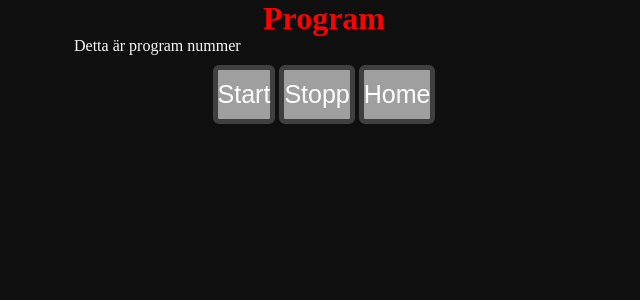
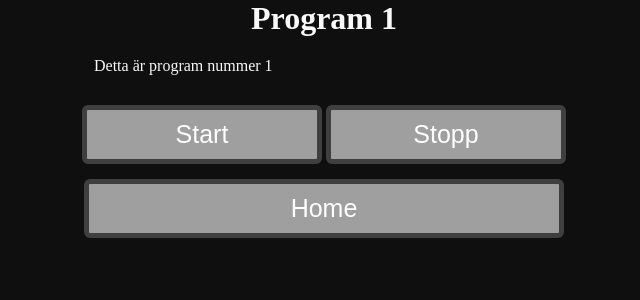
Before and after one commit to RobotPsykolog/RPi_TimeLapse_Web, a Flask app: page /program1 in a window 1280 px wide. Shown: the top 300 px of the page, without its empty margins (316-956 px from the left). Run offline with Flask 2, Linux system fonts and the light colour scheme.

Commit message:
Få med lite fler filer från förra steget

```diff
--- a/Main.py
+++ b/Main.py
@@ -1,7 +1,8 @@
 
 from app import app
+from app.models import Camera
+
 
 if __name__ == '__main__':
 
-    #app.run(debug = True, host='0.0.0.0', extra_files = 'static/css')
     app.run(debug = True, host='0.0.0.0')
--- a/app/__init__.py
+++ b/app/__init__.py
@@ -3,3 +3,5 @@ from flask import Flask
 app = Flask(__name__)
 
 from app import views
+
+from app import models
--- a/app/static/css/style.css
+++ b/app/static/css/style.css
@@ -15,11 +15,14 @@ body {
 
 .heading{
     text-align: center;
-    color: red;
 }
 
+.input_field{
+    margin: 20px;
+}
 
-.button_group button{
+.button_group button,
+.form_group form{
     color: white;
     border: 5px solid #3f3f3f;
     border-radius: 6px;
@@ -37,15 +40,10 @@ body {
     text-align: center;
 }
 
-.btn{
-    width: 40%;
-}
-/*
-#btn1{
-    width: 49%;
+.btn_1{
+    width: 96%
 }
 
-#btn2{
-    width: 49%;
+.btn_2{
+    width: 48%;
 }
-*/
--- a/app/views.py
+++ b/app/views.py
@@ -10,13 +10,9 @@ def home():
     return render_template('home.html')
 
 
-@app.route('/program1')
-def program1():
-    return render_template('program1.html')
-
-@app.route('/program2')
-def program2():
-    return render_template('program2.html')
+@app.route('/program<number>')
+def program(number):
+    return render_template(f'program{number}.html', num = number)
 
 
 # För att cachen ska laddas om utan shift
```
Also changed, not shown: app/models.py (+9 -0 lines).
